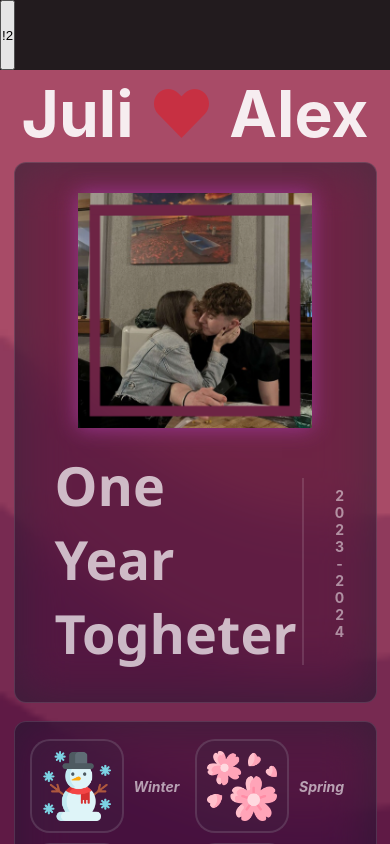
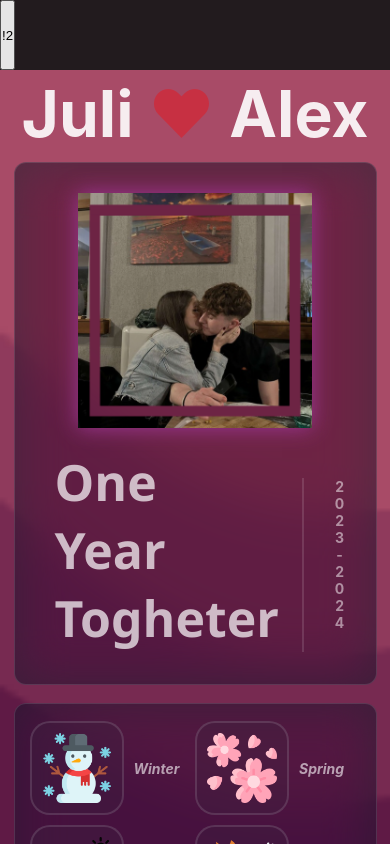
Before and after one commit to OmmniDevv/Likei, a React (Vite) app: page / in a window 390 px wide. Shown: the top 844 px of the page. Built offline with nearby package versions, Linux system fonts and the light colour scheme.

Commit message:
Update HeroStyles.module.css

```diff
--- a/src/pages/Homepage/Hero/HeroStyles.module.css
+++ b/src/pages/Homepage/Hero/HeroStyles.module.css
@@ -273,7 +273,7 @@ video {
   justify-content: center;
 }
 .maincardh1 {
-  font-size: clamp(2.7em, 5vw, 10em);
+  font-size: clamp(2.5em, 5vw, 10em);
   width: 5ch;
   opacity: 0.7;
   font-family: "Segoe UI", Tahoma, Geneva, Verdana, sans-serif;
```
